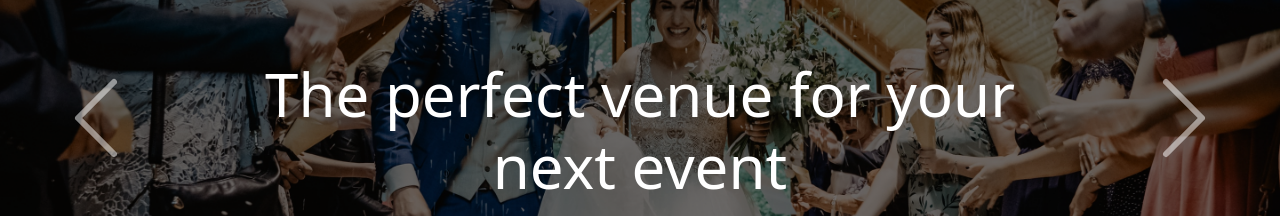
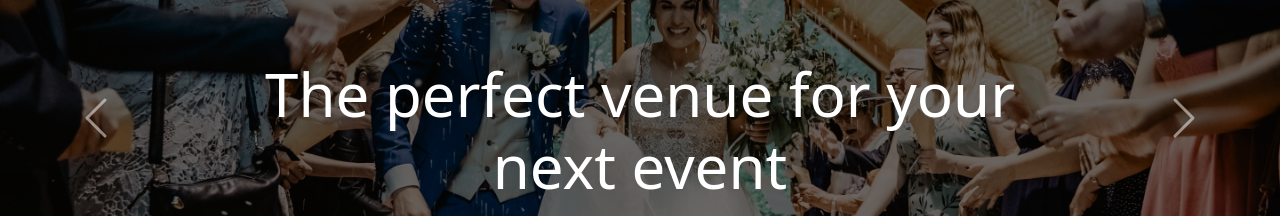
Before and after one commit to zahid4523114/convention-practice, a plain HTML site: page index.html in a window 1280 px wide. Shown: the part 241-457 px from the top of the page. Drawn offline with nearby package versions, Linux system fonts and the light colour scheme.

Commit message:
fourth-commit

```diff
--- a/index.html
+++ b/index.html
@@ -139,7 +139,8 @@
         data-bs-target="#carouselExampleCaptions"
         data-bs-slide="prev"
       >
-        <span class="carousel-control-prev-icon p-5" aria-hidden="true"></span>
+        <span class="carousel-control-prev-icon p-4" aria-hidden="true"></span>
+
         <span class="visually-hidden">Previous</span>
       </button>
       <button
@@ -148,7 +149,8 @@
         data-bs-target="#carouselExampleCaptions"
         data-bs-slide="next"
       >
-        <span class="carousel-control-next-icon p-5" aria-hidden="true"></span>
+        <span class="carousel-control-next-icon p-4" aria-hidden="true"></span>
+
         <span class="visually-hidden">Next</span>
       </button>
     </div>
```
